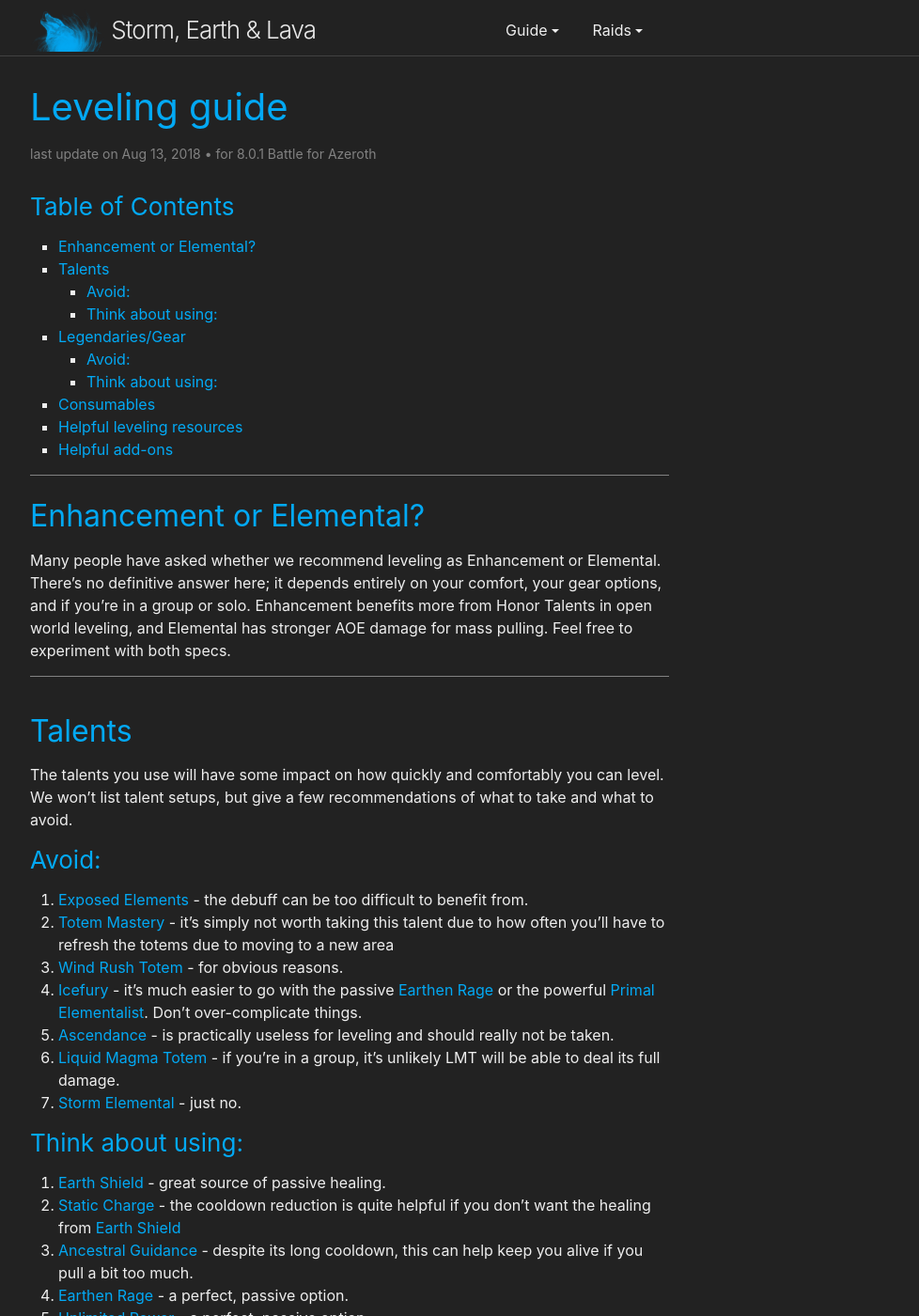
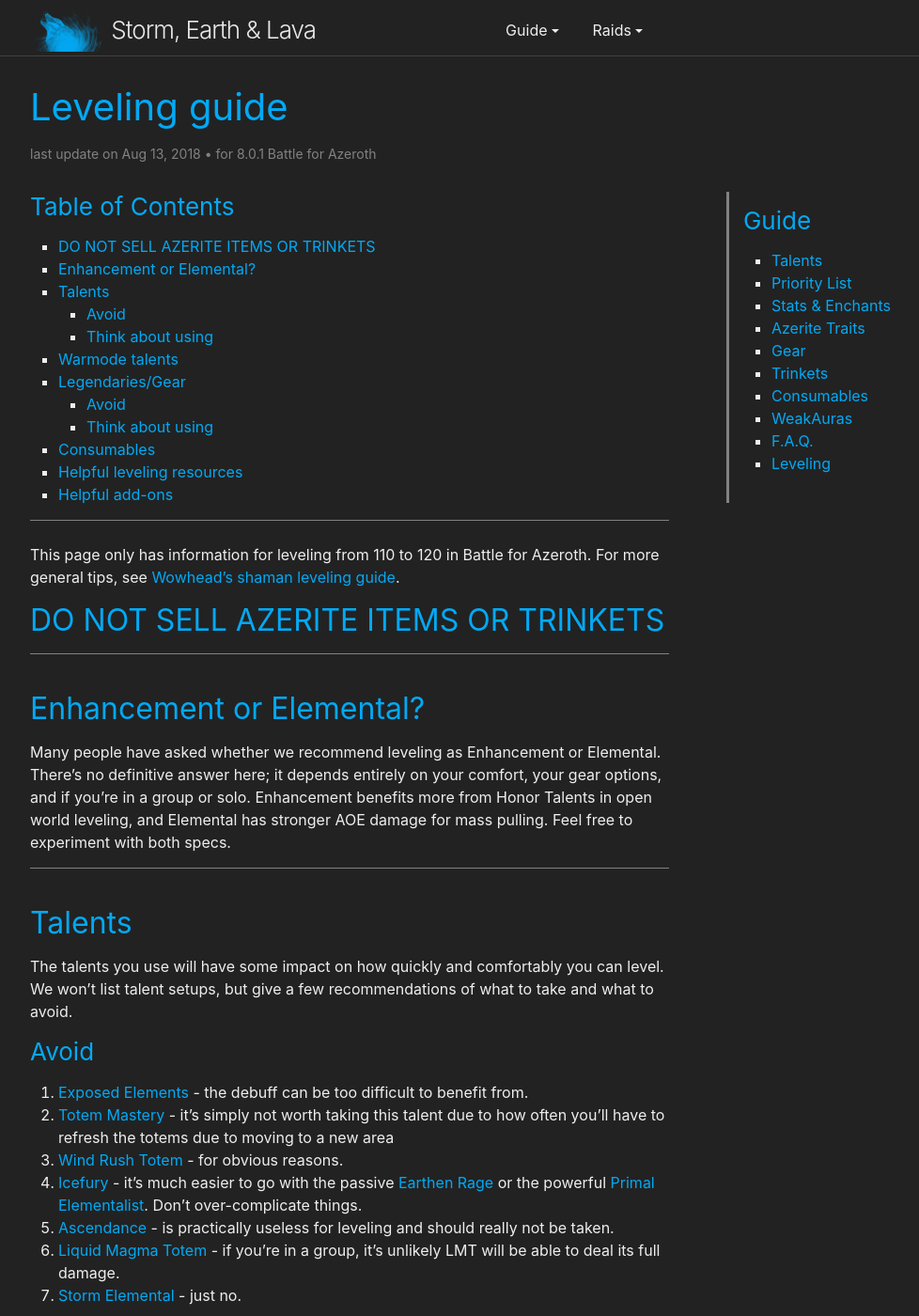
Before and after one commit to stormearthandlava/stormearthandlava.github.io, a Jekyll site: the page built from guide/general/leveling.md, in a window 1280 px wide and 1400 px high. Shown: the whole window at 94% size, without its empty margins (268-1246 px from the left). Built offline with Jekyll 4.4.1, drawn with Linux system fonts in a browser that asks for light colours; a script that is not in the unit is left out; some of the changed text lies outside the part shown.

Commit message:
Leveling guide

```diff
--- a/_data/site_structure.yml
+++ b/_data/site_structure.yml
@@ -22,6 +22,8 @@
       url: /guide/general/weak_auras.html
     - title: F.A.Q.
       url: /guide/general/faq.html
+    - title: Leveling
+      url: /guide/general/leveling.html
 
 - title: Raids
   subcategories:
--- a/guide/general/leveling.md
+++ b/guide/general/leveling.md
@@ -5,6 +5,13 @@
 game_version: 8.0.1 Battle for Azeroth
 toc: true
 ---
+
+This page only has information for leveling from 110 to 120 in Battle for Azeroth. For more general tips, see <a href="https://www.wowhead.com/shaman-leveling-guide">Wowhead's shaman leveling guide</a>.
+
+
+## DO NOT SELL AZERITE ITEMS OR TRINKETS
+
+<hr><br>
 
 ## Enhancement or Elemental?
 
@@ -16,7 +23,7 @@
 
 The talents you use will have some impact on how quickly and comfortably you can level. We won't list talent setups, but give a few recommendations of what to take and what to avoid.
 
-### Avoid:
+### Avoid
 
 1. {{site.data.talent.ee}} - the debuff can be too difficult to benefit from.
 1. {{site.data.talent.tm}} - it's simply not worth taking this talent due to how often you'll have to refresh the totems due to moving to a new area
@@ -26,7 +33,7 @@
 1. {{site.data.talent.lmt}} - if you're in a group, it's unlikely LMT will be able to deal its full damage.
 1. {{site.data.talent.se}} - just no.
 
-### Think about using:
+### Think about using
 
 1. {{site.data.talent.earth_shield}} - great source of passive healing.
 1. {{site.data.talent.static_charge}} - the cooldown reduction is quite helpful if you don't want the healing from {{site.data.talent.earth_shield}}
@@ -37,17 +44,23 @@
 
 <hr><br>
 
+## Warmode talents
+
+The best warmode talents are <a href="https://www.wowhead.com/spell=204330/skyfury-totem">Skyfury Totem</a>, <a href="https://www.wowhead.com/spell=204385/elemental-attunement">Elemental Attunement</a>, and <a href="https://www.wowhead.com/spell=204261/spectral-recovery">Spectral Recovery</a>. If you really need added CC, you could take <a href="https://www.wowhead.com/spell=204398/earthfury">Earthfury</a>. Other warmode talents have limited use in leveling.
+
+<hr><br>
+
 ## Legendaries/Gear
 
 Make sure you equip higher item level, non-legendary gear at level 116, as they will no longer function!
 
-### Avoid:
+### Avoid
 
 1. Holding onto your tier for too long. These are minute differences that will not be worth thinking about while leveling.
 1. Smoldering Heart - useless for leveling.
 
 
-### Think about using:
+### Think about using
 
 1. Azerite gear - equip these pieces of gear immediately, even if it means losing your 4-piece bonus. The items you get from completing zones are very high item level.
 1. Sephuz - probably the best option for leveling, as you have plenty of ways to proc its effect.
```
